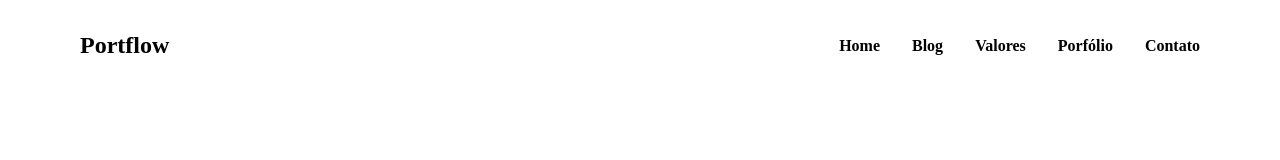
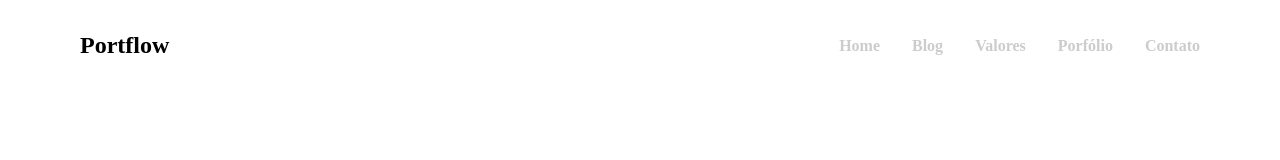
Before and after one commit to 1gorMatheus/Desafio-Final, a plain HTML site: page index.html in a window 1280 px wide. Drawn offline with Linux system fonts and the light colour scheme.

Commit message:
head finalizada

```diff
--- a/style.css
+++ b/style.css
@@ -13,21 +13,33 @@
 button{
     display: none;
 }
+.menu{
+    transition: 1s all;
+	cursor: pointer;
+}
  ul{
     display: flex;
     justify-content: space-evenly;
     list-style: none;
 }
-li a {
+.menu a {
     padding-left: 2rem;
-    color: #000000;
+    color: #CCCCCC;
     font-weight: bold;
     text-decoration: none;
+    transition: 0.5s ;
+	cursor: pointer;
+
+}
+.menu a:hover {
+    color: #000000;
+}
+.menu li{
+    transition: 0.5s ;
+	cursor: pointer;
 }
 .menu li:hover{
-    font-weight: bold;
-    font-size: 1,5rem;
-    transform: scale(1.5);
+    transform: scale(1.5); /* faz com que aumente quando o mause é passado por cima, não funciona se for colocado direto na tag <a> */
 }
 @media screen and (max-width: 480px) {
     .menu{
```
